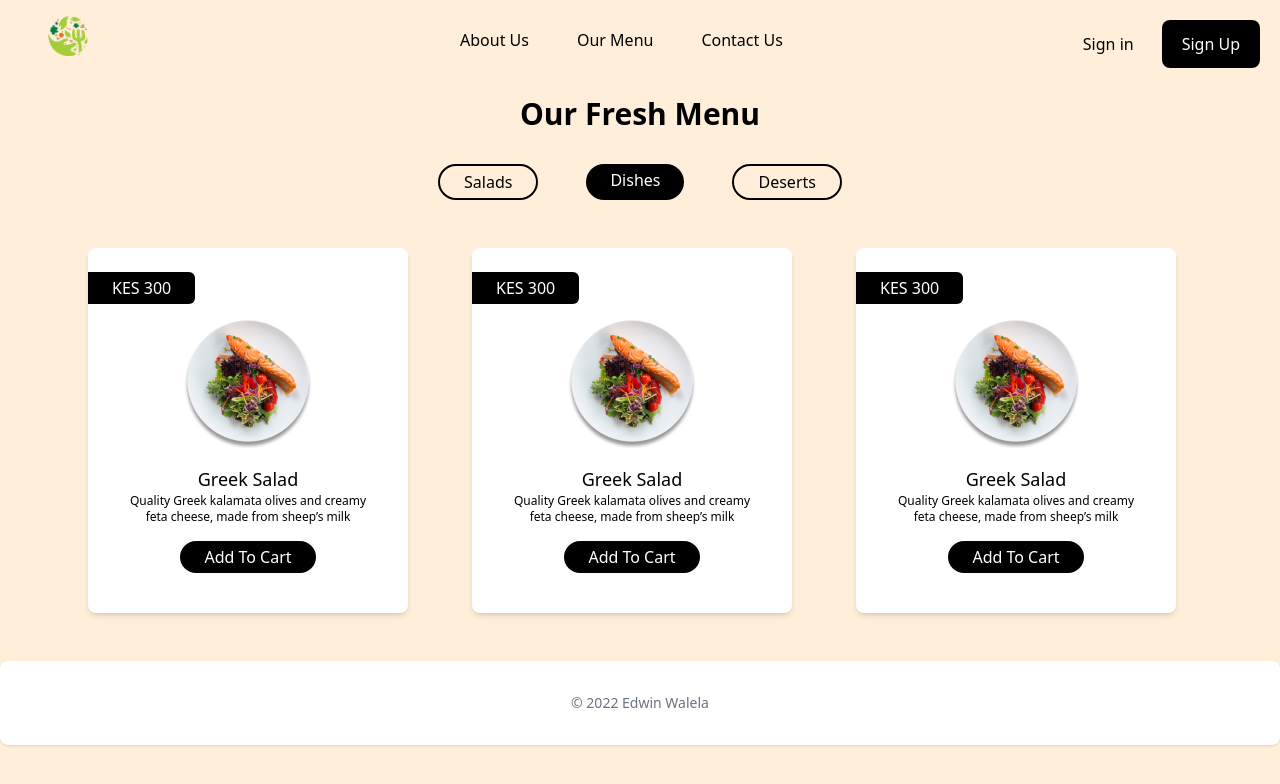
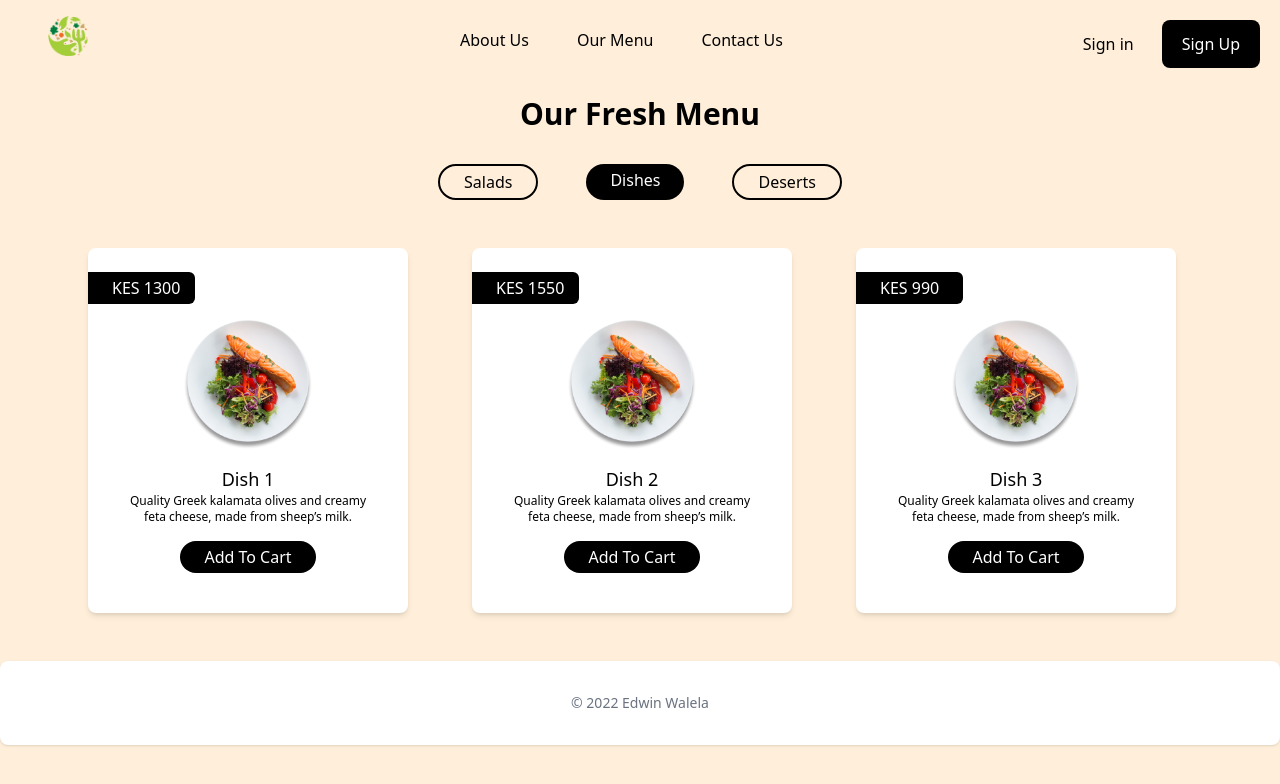
Before and after one commit to EdwinWalela/fastfood, a React (Create React App) app: page /menu/dishes in a window 1280 px wide. Shown: the top 784 px of the page. Built offline with nearby package versions, Linux system fonts and the light colour scheme.

Commit message:
render state in menu list

```diff
--- a/src/pages/Menu/menuList.js
+++ b/src/pages/Menu/menuList.js
@@ -4,7 +4,7 @@ const MenuList = (props) =>{
   console.log(props.menu)
   return (
     <div className="mt-2 mb-8 px-14 flex flex-wrap">
-        {props.menu.map((item,k)=><MenuListItem key={k} menuItem={item}/>)}
+        {props.menu.map((item,k)=><MenuListItem key={k} item={item}/>)}
 
     </div>
   )
--- a/src/pages/Menu/menuListItem.js
+++ b/src/pages/Menu/menuListItem.js
@@ -1,10 +1,10 @@
-const MenuListItem = () =>{
+const MenuListItem = (props) =>{
   return (
     <div className="shadow-md bg-white py-6 mx-8 my-4 text-center w-80 rounded-lg">
-      <h3 className="text-left bg-black text-white pl-6 py-1 rounded-tr-md rounded-br-md w-1/3">KES 300</h3>
+      <h3 className="text-left bg-black text-white pl-6 py-1 rounded-tr-md rounded-br-md w-1/3">KES {props.item.price}</h3>
       <img src="/assets/img/food-landing.png" className="px-8 my-4 w-48 block m-auto" alt=""/>
-      <h2 className="text-lg font-medium px-8 ">Greek Salad</h2>
-      <p className="text-xs px-8 ">Quality Greek kalamata olives and creamy feta cheese, made from sheep’s milk</p>
+      <h2 className="text-lg font-medium px-8 ">{props.item.title}</h2>
+      <p className="text-xs px-8 ">{props.item.description}.</p>
       <button className="bg-black text-white py-1  px-6 mx-6 rounded-full my-4">Add To Cart</button>
     </div>
   )
```
